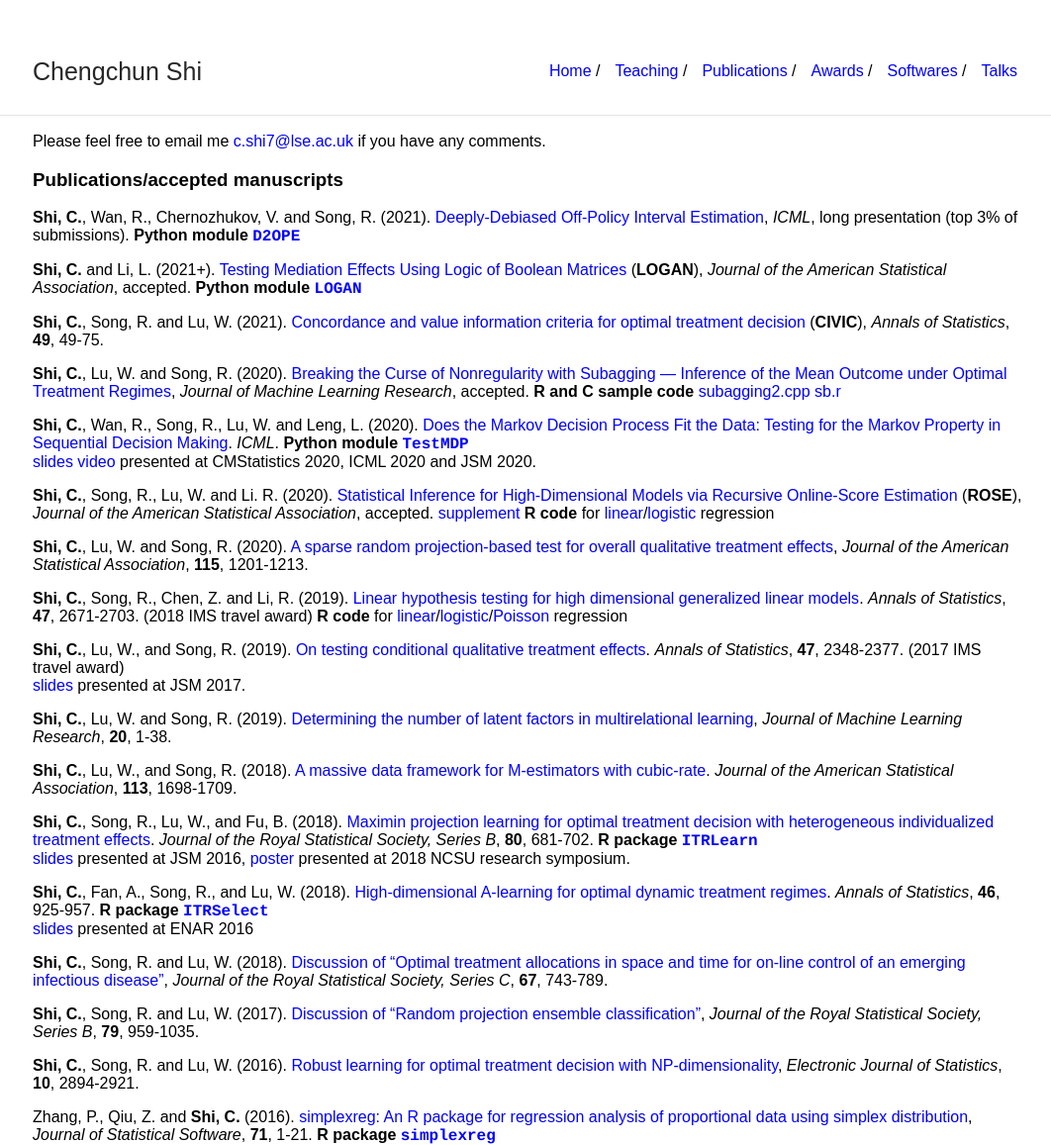
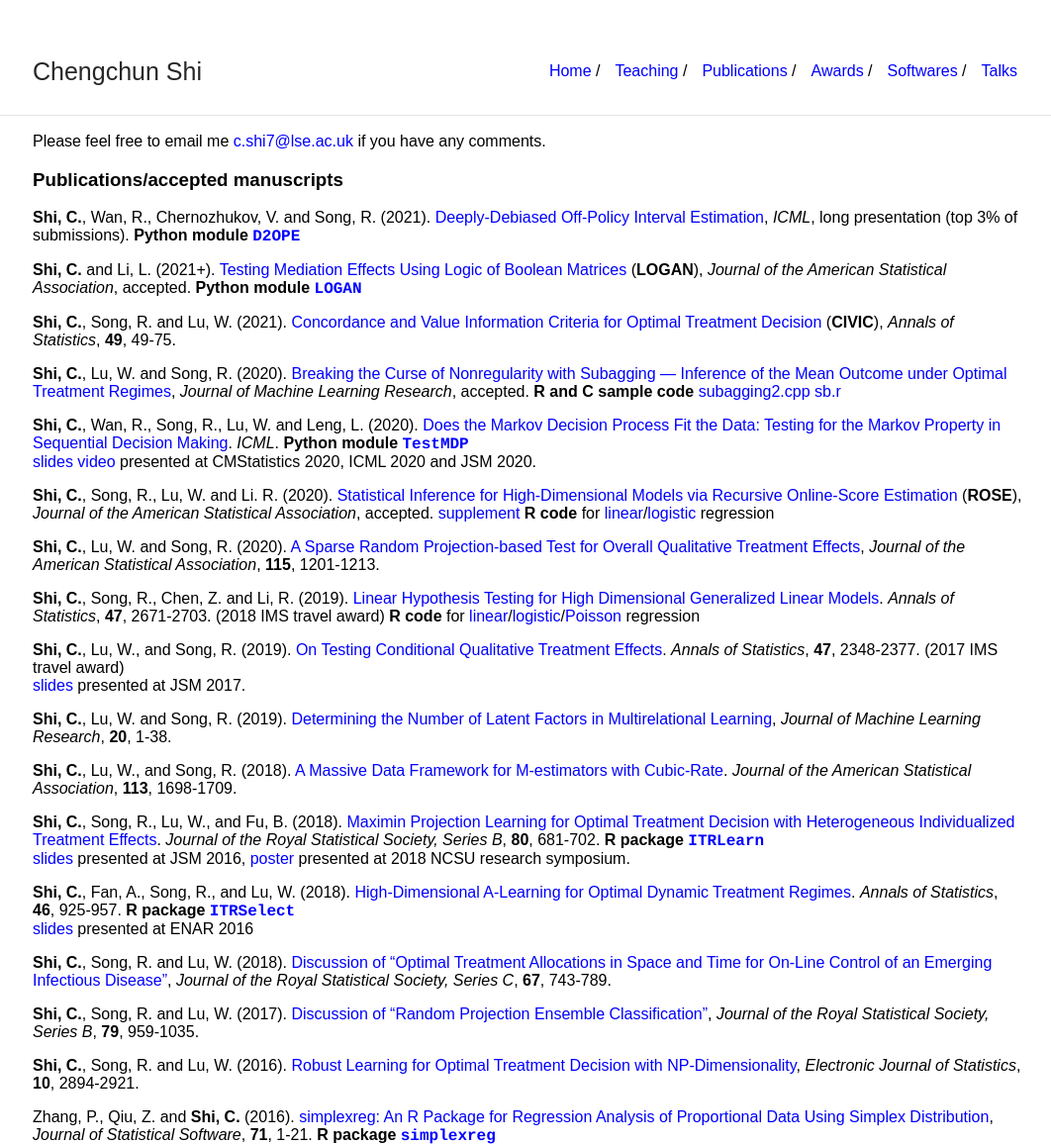
Before and after one commit to callmespring/callmespring.github.io, a Jekyll site: the page built from publication.md, in a window 1280 px wide. Shown: the whole page at 99% size, without its empty margins (107-1169 px from the left). Built offline with Jekyll 4.4.1, drawn with Linux system fonts in a browser that asks for light colours.

```diff
--- a/publication.md
+++ b/publication.md
@@ -14,7 +14,7 @@ Please feel free to email me <c.shi7@lse.ac.uk> if you have any comments.
 **Shi, C.** and Li, L. (2021+). [Testing Mediation Effects Using Logic of Boolean Matrices](https://arxiv.org/abs/2005.04584) (**LOGAN**), _Journal of the American Statistical Association_, accepted.
 **Python module** [<span style="font-family:courier;">**LOGAN**</span>](https://github.com/callmespring/LOGAN)
 
-**Shi, C.**, Song, R. and Lu, W. (2021). [Concordance and value information criteria for optimal treatment decision](https://projecteuclid.org/journals/annals-of-statistics/volume-49/issue-1/Concordance-and-value-information-criteria-for-optimal-treatment-decision/10.1214/19-AOS1908.short) (**CIVIC**), _Annals of Statistics_, **49**, 49-75.
+**Shi, C.**, Song, R. and Lu, W. (2021). [Concordance and Value Information Criteria for Optimal Treatment Decision](https://projecteuclid.org/journals/annals-of-statistics/volume-49/issue-1/Concordance-and-value-information-criteria-for-optimal-treatment-decision/10.1214/19-AOS1908.short) (**CIVIC**), _Annals of Statistics_, **49**, 49-75.
 
 **Shi, C.**, Lu, W. and Song, R. (2020). [Breaking the Curse of Nonregularity with Subagging --- Inference of the Mean Outcome under Optimal Treatment Regimes](./paper/SASv2cs.pdf), _Journal of Machine Learning Research_, accepted. **R and C sample code** [<font size="3">subagging2.cpp</font>](./code/subagging2.cpp) [<font size="3">sb.r</font>](./code/sb.r)
 
@@ -24,31 +24,31 @@ Please feel free to email me <c.shi7@lse.ac.uk> if you have any comments.
 **Shi, C.**, Song, R., Lu, W. and Li. R. (2020). [Statistical Inference for High-Dimensional Models via Recursive Online-Score Estimation](./paper/HDCIv3un.pdf) (**ROSE**), _Journal of the American Statistical Association_, accepted. [supplement](./paper/suppHDCIv3un.pdf)
 **R code** for [<font size="3">linear</font>](./code/sample_linear.r)/[<font size="3">logistic</font>](./code/sample_logistic.r) regression
 
-**Shi, C.**, Lu, W. and Song, R. (2020). [A sparse random projection-based test for overall qualitative treatment effects](https://www.tandfonline.com/doi/abs/10.1080/01621459.2019.1604368), _Journal of the American Statistical Association_, **115**, 1201-1213.
+**Shi, C.**, Lu, W. and Song, R. (2020). [A Sparse Random Projection-based Test for Overall Qualitative Treatment Effects](https://www.tandfonline.com/doi/abs/10.1080/01621459.2019.1604368), _Journal of the American Statistical Association_, **115**, 1201-1213.
 
-**Shi, C.**, Song, R., Chen, Z. and Li, R. (2019). [Linear hypothesis testing for high dimensional generalized linear models](https://projecteuclid.org/euclid.aos/1564797860).
+**Shi, C.**, Song, R., Chen, Z. and Li, R. (2019). [Linear Hypothesis Testing for High Dimensional Generalized Linear Models](https://projecteuclid.org/euclid.aos/1564797860).
 _Annals of Statistics_, **47**, 2671-2703. (2018 IMS travel award)
 **R code** for [<font size="3">linear</font>](./code/lm_ADMM0.r)/[<font size="3">logistic</font>](./code/Logistic_ADMM0.r)/[<font size="3">Poisson</font>](./code/Poisson_ADMM0.r) <font size="3">regression</font>
 
-**Shi, C.**, Lu, W., and Song, R. (2019). [On testing conditional qualitative treatment effects](https://projecteuclid.org/euclid.aos/1558425648). _Annals of Statistics_, **47**, 2348-2377.
+**Shi, C.**, Lu, W., and Song, R. (2019). [On Testing Conditional Qualitative Treatment Effects](https://projecteuclid.org/euclid.aos/1558425648). _Annals of Statistics_, **47**, 2348-2377.
 (2017 IMS travel award) <br/> [<font size="3">slides</font>](./slides/JSM2017.pdf) <font size="3">presented at JSM 2017</font>.
 
-**Shi, C.**, Lu, W. and Song, R. (2019). [Determining the number of latent factors in multirelational learning](http://www.jmlr.org/papers/v20/18-037.html), _Journal of Machine Learning Research_, **20**, 1-38.
+**Shi, C.**, Lu, W. and Song, R. (2019). [Determining the Number of Latent Factors in Multirelational Learning](http://www.jmlr.org/papers/v20/18-037.html), _Journal of Machine Learning Research_, **20**, 1-38.
 
-**Shi, C.**, Lu, W., and Song, R. (2018). [A massive data framework for M-estimators with cubic-rate](https://www.tandfonline.com/doi/full/10.1080/01621459.2017.1360779). _Journal of the American Statistical Association_, **113**, 1698-1709.
+**Shi, C.**, Lu, W., and Song, R. (2018). [A Massive Data Framework for M-estimators with Cubic-Rate](https://www.tandfonline.com/doi/full/10.1080/01621459.2017.1360779). _Journal of the American Statistical Association_, **113**, 1698-1709.
 
-**Shi, C.**, Song, R., Lu, W., and Fu, B. (2018). [Maximin projection learning for optimal treatment decision with heterogeneous individualized treatment effects](https://rss.onlinelibrary.wiley.com/doi/abs/10.1111/rssb.12273). _Journal of the Royal Statistical Society, Series B_, **80**, 681-702.
+**Shi, C.**, Song, R., Lu, W., and Fu, B. (2018). [Maximin Projection Learning for Optimal Treatment Decision with Heterogeneous Individualized Treatment Effects](https://rss.onlinelibrary.wiley.com/doi/abs/10.1111/rssb.12273). _Journal of the Royal Statistical Society, Series B_, **80**, 681-702.
 **R package** [<span style="font-family:courier;">**ITRLearn**</span>](https://cran.r-project.org/web/packages/ITRLearn/index.html)
 <br/> [<font size="3">slides</font>](./slides/JSM2016.pdf) <font size="3">presented at JSM 2016</font>, [<font size="3">poster</font>](./slides/NCSU2018.pdf) <font size="3">presented at 2018 NCSU research symposium</font>.
 
-**Shi, C.**, Fan, A., Song, R., and Lu, W. (2018). [High-dimensional A-learning for optimal dynamic treatment regimes](https://projecteuclid.org/euclid.aos/1525313071). _Annals of Statistics_, **46**, 925-957.
+**Shi, C.**, Fan, A., Song, R., and Lu, W. (2018). [High-Dimensional A-Learning for Optimal Dynamic Treatment Regimes](https://projecteuclid.org/euclid.aos/1525313071). _Annals of Statistics_, **46**, 925-957.
 **R package** [<span style="font-family:courier;">**ITRSelect**</span>](https://cran.r-project.org/web/packages/ITRSelect/index.html) <br/> [<font size="3">slides</font>](./slides/ENAR2016spring.pdf) <font size="3">presented at ENAR 2016</font>
 
-**Shi, C.**, Song, R. and Lu, W. (2018). [Discussion of “Optimal treatment allocations in space and time for on-line control of an emerging infectious disease”](https://rss.onlinelibrary.wiley.com/doi/10.1111/rssc.12266), _Journal of the Royal Statistical Society, Series C_, **67**, 743-789.
+**Shi, C.**, Song, R. and Lu, W. (2018). [Discussion of “Optimal Treatment Allocations in Space and Time for On-Line Control of an Emerging Infectious Disease”](https://rss.onlinelibrary.wiley.com/doi/10.1111/rssc.12266), _Journal of the Royal Statistical Society, Series C_, **67**, 743-789.
 
-**Shi, C.**, Song, R. and Lu, W. (2017). [Discussion of “Random projection ensemble classification”](https://rss.onlinelibrary.wiley.com/doi/full/10.1111/rssb.12228), _Journal of the Royal Statistical Society, Series B_, **79**, 959-1035.
+**Shi, C.**, Song, R. and Lu, W. (2017). [Discussion of “Random Projection Ensemble Classification”](https://rss.onlinelibrary.wiley.com/doi/full/10.1111/rssb.12228), _Journal of the Royal Statistical Society, Series B_, **79**, 959-1035.
 
-**Shi, C.**, Song, R. and Lu, W. (2016). [Robust learning for optimal treatment decision with NP-dimensionality](https://projecteuclid.org/euclid.ejs/1476368559), _Electronic Journal of Statistics_, **10**, 2894-2921.
+**Shi, C.**, Song, R. and Lu, W. (2016). [Robust Learning for Optimal Treatment Decision with NP-Dimensionality](https://projecteuclid.org/euclid.ejs/1476368559), _Electronic Journal of Statistics_, **10**, 2894-2921.
 
-Zhang, P., Qiu, Z. and **Shi, C.** (2016). [simplexreg: An R package for regression analysis of proportional data using simplex distribution](https://www.jstatsoft.org/article/view/v071i11), _Journal of Statistical Software_, **71**, 1-21.
+Zhang, P., Qiu, Z. and **Shi, C.** (2016). [simplexreg: An R Package for Regression Analysis of Proportional Data Using Simplex Distribution](https://www.jstatsoft.org/article/view/v071i11), _Journal of Statistical Software_, **71**, 1-21.
 **R package** [<span style="font-family:courier;">**simplexreg**</span>](https://cran.r-project.org/web/packages/simplexreg/index.html)
```
